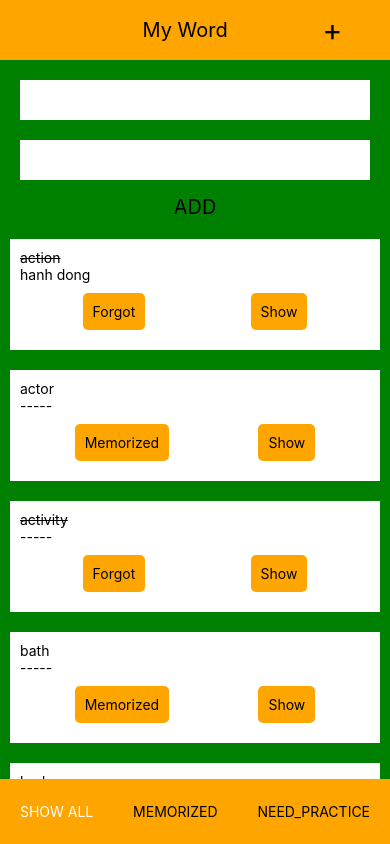
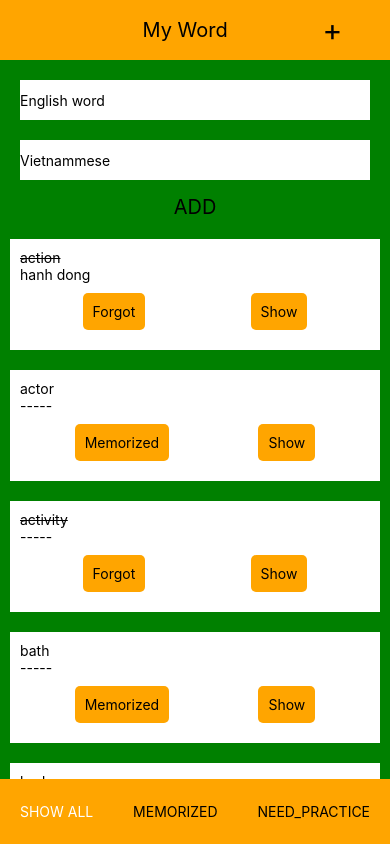
Before and after one commit to chinhninh/appLearnEnglish, a React Native app: screen / in a window 390 px wide. Built offline with nearby package versions, Linux system fonts and the light colour scheme.

Commit message:
add word

```diff
--- a/App.js
+++ b/App.js
@@ -47,6 +47,17 @@ const reducer = (state = defaultState, action) => {
     }
     case 'IS_ADDING':
       return {...state, isAdding: !state.isAdding}
+    case 'ADD_WORD':
+      return {
+        ...state,
+        arrWords: [{
+          id: state.arrWords.length +1,
+          en: action.en,
+          vn: action.vn,
+          memorized: false,
+          isShow: true
+        }].concat(state.arrWords)
+      }
 
     default:
       break;
--- a/components/Form.js
+++ b/components/Form.js
@@ -1,20 +1,51 @@
 import React, { Component } from 'react'
 import { Text, View, TouchableOpacity, StyleSheet, TextInput } from 'react-native'
+import {connect} from 'react-redux'
 
-export default class Form extends Component {
+class Form extends Component {
+    constructor(props){
+        super(props);
+        this.state = {
+            en:'',
+            vn:''
+        }
+    }
+
+    addWord() {
+        const {en,vn} = this.state
+        this.props.dispatch({
+            type: 'ADD_WORD',
+            en,
+            vn
+        })
+        this.props.dispatch({type: 'IS_ADDING'})
+    }
+
     render() {
         const {container, textInput,styleButton} = styles
         return (
             <View style = {container}>
-                <TextInput style ={textInput}/>
-                <TextInput style = {textInput}/>
-                <TouchableOpacity style={styleButton}>
+                <TextInput
+                    style ={textInput}
+                    value = {this.state.en}
+                    onChangeText = {(text) => this.setState({en: text})}
+                    placeholder = 'English word'
+                />
+                <TextInput
+                    style = {textInput}
+                    value = {this.state.vn}
+                    onChangeText = {(text) => this.setState({vn: text})}
+                    placeholder = 'Vietnammese'
+                />
+                <TouchableOpacity style={styleButton} onPress ={this.addWord.bind(this)}>
                     <Text style ={{fontSize: 20}}>ADD</Text>
                 </TouchableOpacity>
             </View>
         )
     }
 }
+
+export default connect()(Form)
 
 const styles = StyleSheet.create({
     container: {
```
